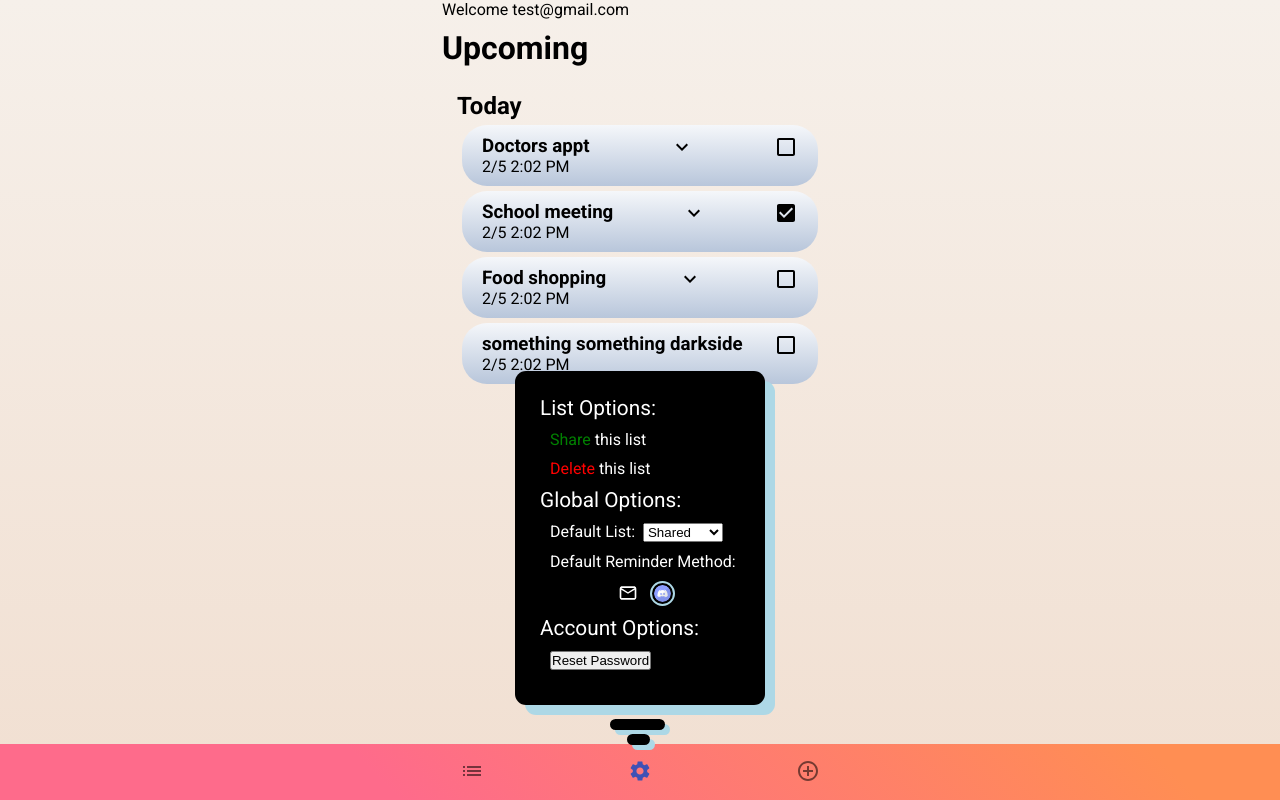
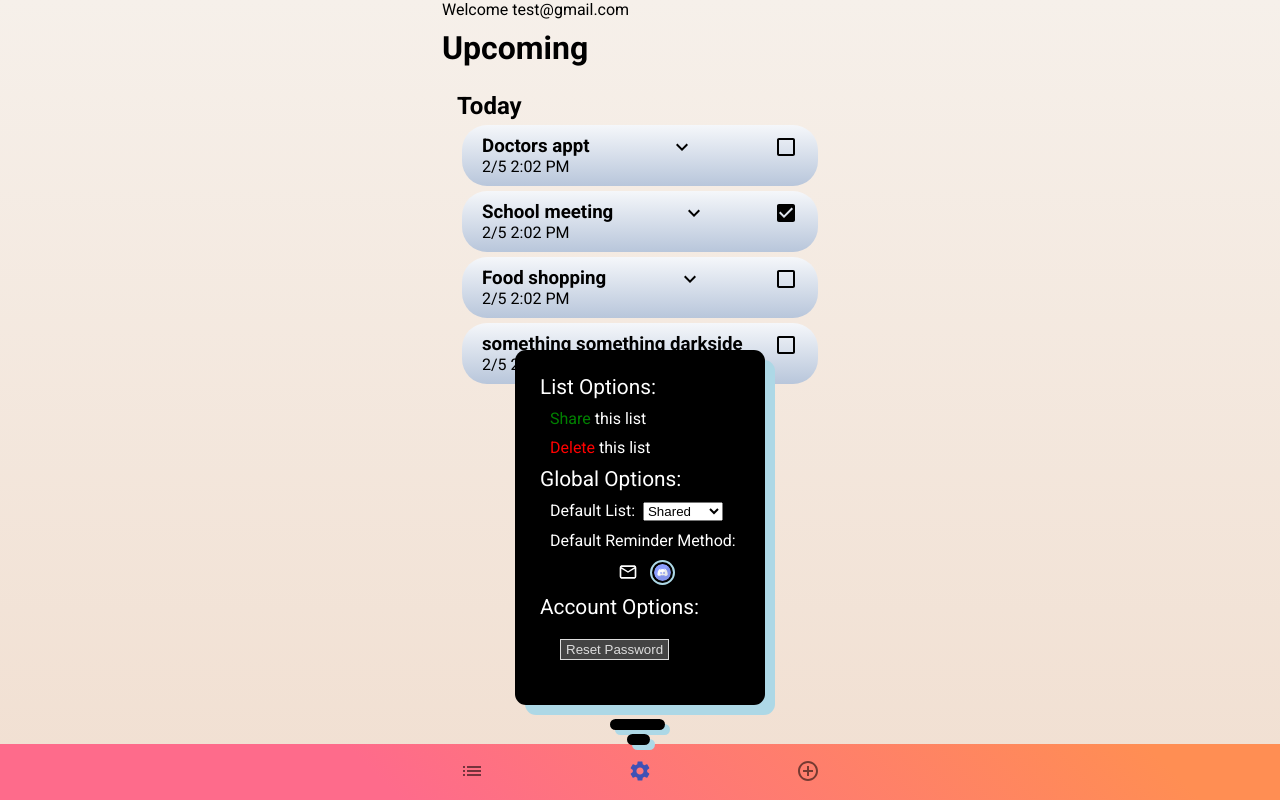
Before and after one commit to indomie858/todolist-react, a React (Create React App) app: page / in a window 1280 px wide. Both pictures are taken after a click on the button 640 px from the left and 772 px from the top of the page. Built offline with nearby package versions, Linux system fonts and the light colour scheme; no server answers.

Commit message:
styling for button

```diff
--- a/src/components/Options.js
+++ b/src/components/Options.js
@@ -59,7 +59,7 @@ const Options = (props) => {
                     </div>
                 <div className="listHeader">Account Options:</div>
                     <div className="optionsOption">
-                        <button onClick={logOut} >Reset Password</button>
+                        <button className="addTaskButton addTaskInput" onClick={logOut} >Reset Password</button>
                     </div>
             </div>
             <div className="popoverTag1 popoverCenter1"></div>
```
